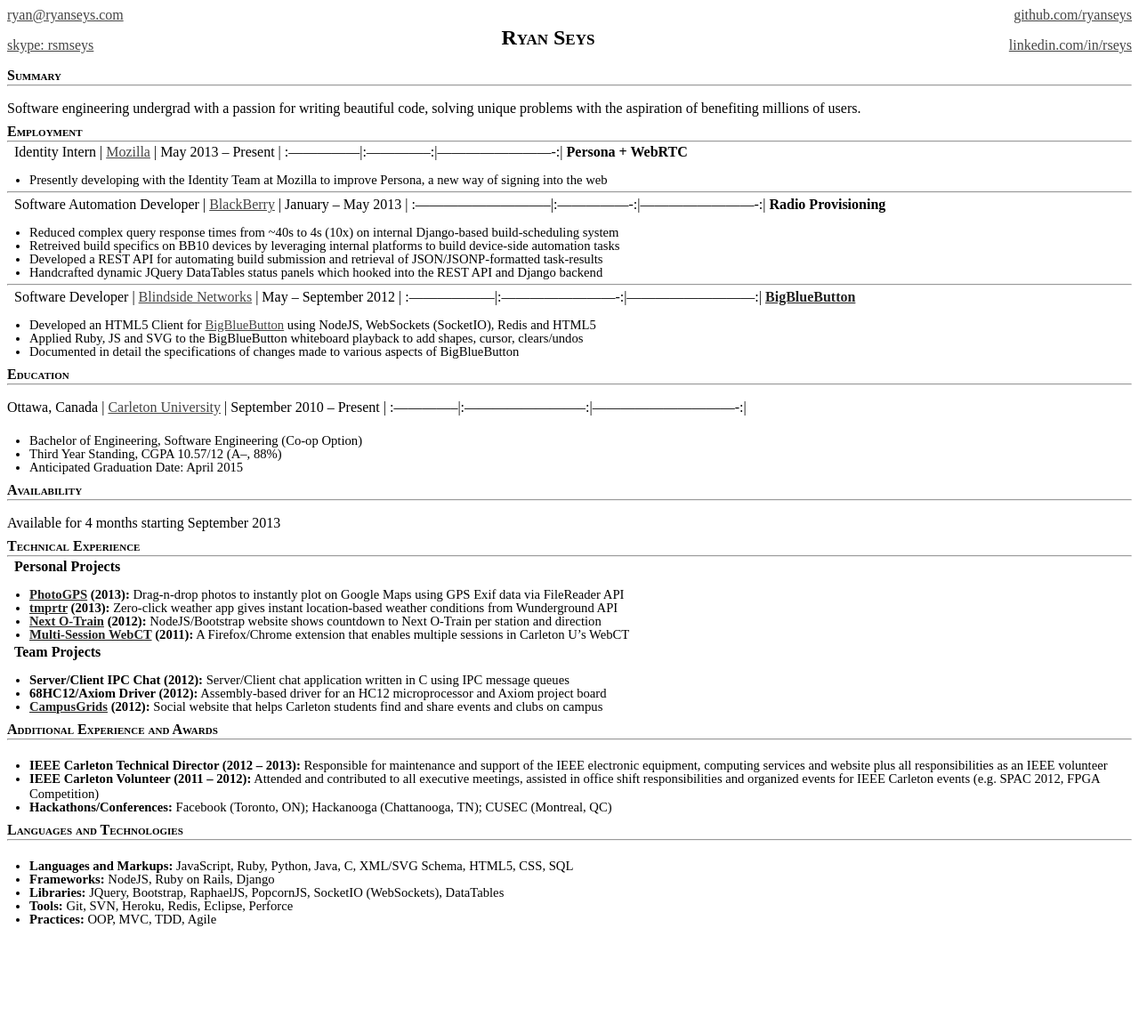
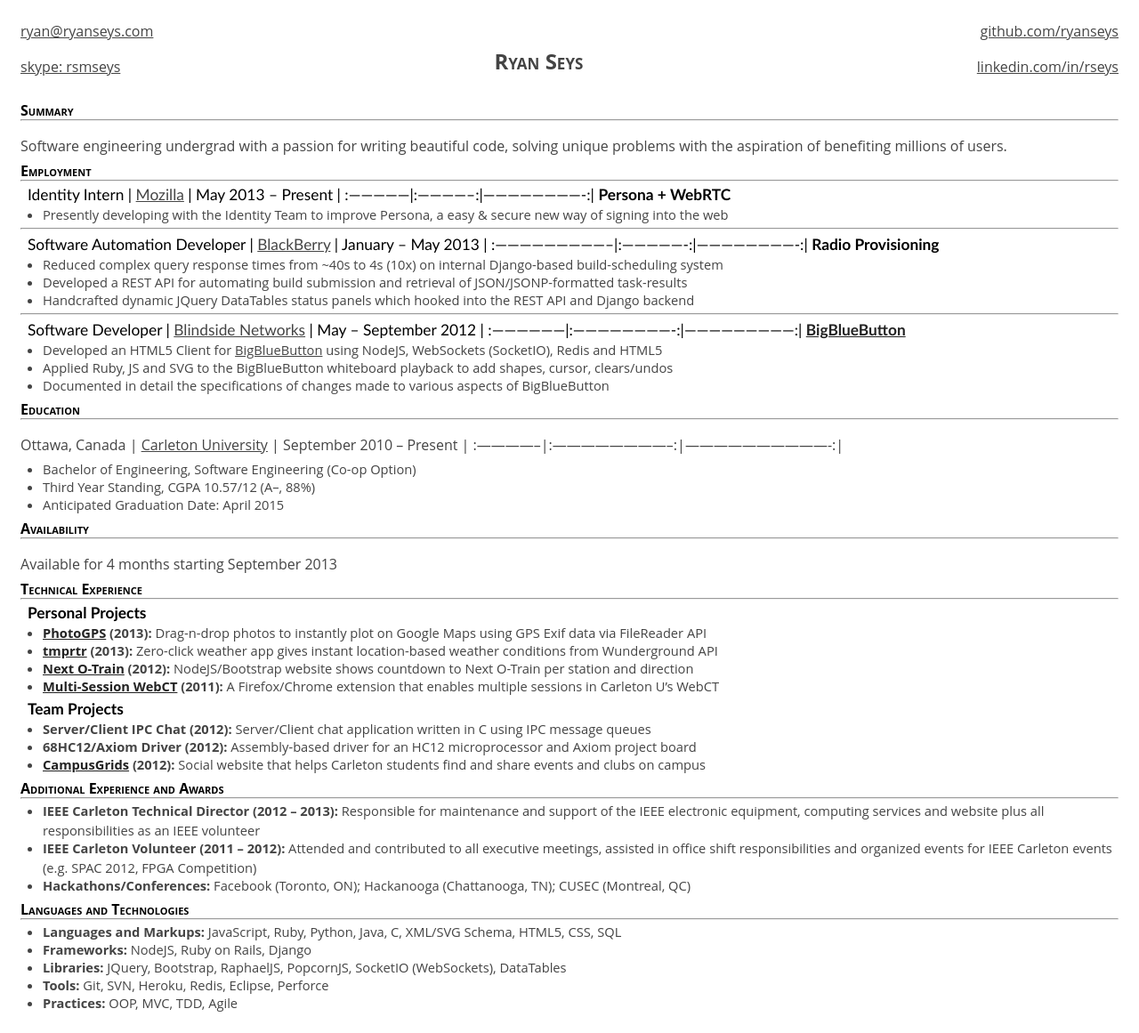
Before and after one commit to tl-dr/ryanseys.com, a Jekyll site: the page built from _posts/2013-01-12-resume.md, in a window 1280 px wide. Shown: the whole page at 89% size. Built offline with Jekyll 4.4.1, drawn with Linux system fonts in a browser that asks for light colours; Markdown is read by kramdown in place of the engine named in the settings; before the commit the page ends 1050 px from its top, so only the background shows below that.

Commit message:
Clean resume for better printing experience

```diff
--- a/_layouts/none.html
+++ b/_layouts/none.html
@@ -2,7 +2,7 @@
   <head>
     {% include head.html %}
   </head>
-  <body style="width:800px; margin:auto;">
+  <body style="width:820px; margin:auto;">
     {{ content }}
   </body>
 </html>
--- a/_posts/2013-01-12-resume.md
+++ b/_posts/2013-01-12-resume.md
@@ -18,6 +18,7 @@
 
 #### Summary
 - - -
+
 Software engineering undergrad with a passion for writing beautiful code, solving unique problems with the aspiration of benefiting millions of users.
 
 #### Employment
@@ -27,7 +28,7 @@
 :---------------|:--------------:|-------------------------:|
 **Persona + WebRTC**
 {: .jobrole}
-- Presently developing with the Identity Team at Mozilla to improve Persona, a new way of signing into the web
+- Presently developing with the Identity Team to improve Persona, a easy & secure new way of signing into the web
 
 <hr style="margin-top:4px;margin-bottom:4px;" />
 
@@ -36,7 +37,7 @@
 **Radio Provisioning**
 {: .jobrole}
 - Reduced complex query response times from ~40s to 4s (10x) on internal Django-based build-scheduling system
-- Retreived build specifics on BB10 devices by leveraging internal platforms to build device-side automation tasks
+<!-- - Retreived build specifics on BB10 devices by leveraging internal platforms to build device-side automation tasks -->
 - Developed a REST API for automating build submission and retrieval of JSON/JSONP-formatted task-results
 - Handcrafted dynamic JQuery DataTables status panels which hooked into the REST API and Django backend
 
--- a/css/resume.css
+++ b/css/resume.css
@@ -7,19 +7,31 @@
   font-size:12pt;
   font-family:Calibri;
   font-weight: bold;
+  margin-bottom:2px;
+}
+
+ul {
+  margin:2px 0 20px;
+}
+
+body {
+  padding:15px;
+  font:12pt/1.5 'Open Sans', 'Helvetica Neue', Helvetica, Arial, sans-serif;
+  color:#444;
 }
 
 h4 {
   font-variant:small-caps;
-  margin-top: 8px;
-  margin-bottom: 15px;
+  margin-top: 4px;
+  margin-bottom: 12px;
   color: black;
 }
 
 #titlename {
   text-align:center;
-  margin-top:-35px;
+  margin-top:-40px;
   margin-left:90px;
+  margin-bottom:25px;
   font-variant:small-caps;
 }
 
@@ -58,9 +70,11 @@
 
 .jobrole {
   margin-top: 2px;
-  margin-bottom: -6px;
+  margin-bottom: -4px;
   margin-left: 8px;
   color: black;
+  font-size:13pt;
+  font-family:Calibri;
 }
 
 .color_link {
@@ -69,7 +83,7 @@
 }
 
 ul {
-  padding-top: 6px;
+  padding-top: 2px;
   padding-bottom:0px;
   margin-bottom: 0px;
 }
@@ -108,4 +122,5 @@
 
 p {
   margin-bottom: 4px;
+  font-size:12pt;
 }
```
